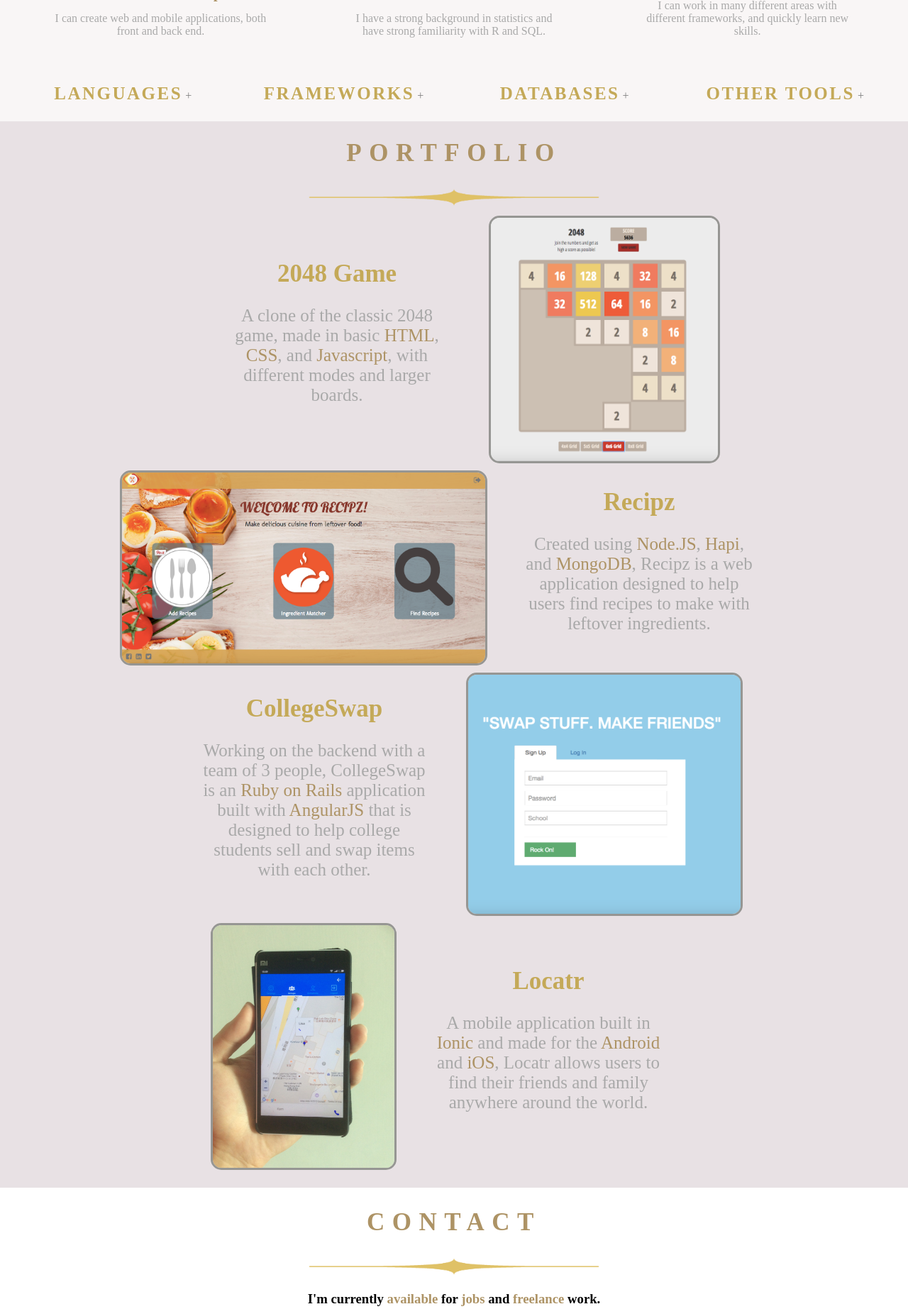
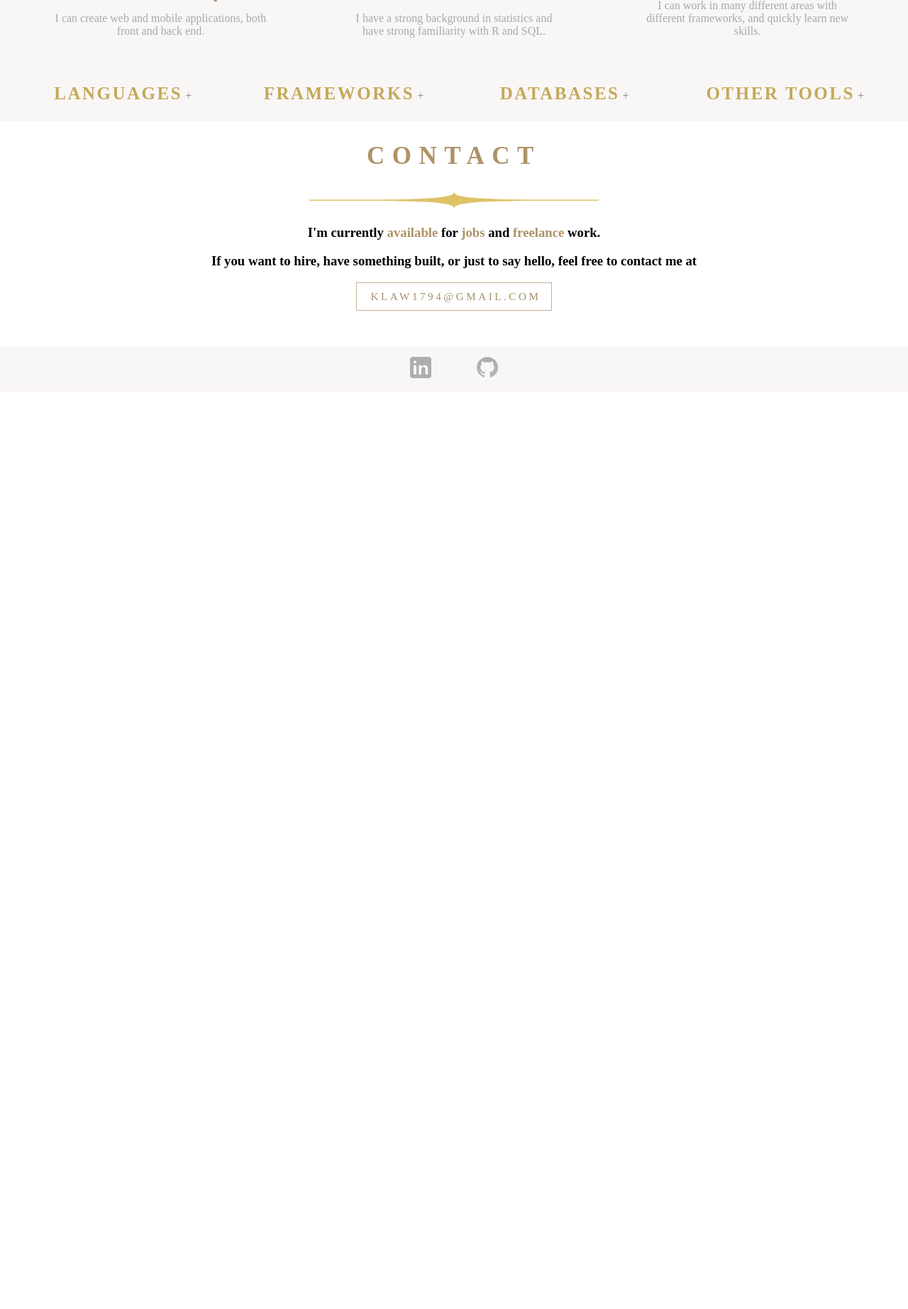
Before and after one commit to raptattention/kodylaw.com, a PHP site: page / in a window 1280 px wide. Shown: the part 1736-3581 px from the top of the page at 71% size. After the commit the page ends 2269 px from the top, so only its background shows below. Run offline with PHP 8.4, Linux system fonts and the light colour scheme; some web fonts are replaced.

Commit message:
Remove portfolio items

```diff
--- a/css/style.css
+++ b/css/style.css
@@ -269,85 +269,9 @@ ul li {
   transform: rotate(45deg);
 }
 
-.portfolio {
-	background-color: #E8E1E4;
-	padding-bottom: 15px;
-}
-
-.portfolio h2 {
-	margin-top: 0;
-	padding-top: 25px;
-}
-
 .divider {
 	width: 33%;
 	height: 25px;
-}
-
-.portfolioItem {
-	width: 100%;
-	margin-top: 10px;
-	margin-bottom: 10px;
-}
-
-.portfolioItem img {
-	border-radius: 15px;
-	display: inline-block;
-	border: 3px solid #969693;
-	vertical-align: middle;
-}
-
-#gameImage {
-	width: 25%;
-}
-
-#recipzImage {
-	width: 40%;
-}
-
-#collegeswapImage {
-	width: 30%;
-}
-
-#locatrImage {
-	width: 20%;
-}
-
-.portfolioDescription {
-	width: 25%;
-	display: inline-block;
-	vertical-align: middle;
-	margin-right: 50px;
-	margin-left: 50px;
-	padding-top: 0;
-}
-
-.portfolioDescription h3 {
-	color: #c4a958;
-	margin-top: 5px;
-	margin-bottom: 5px;
-}
-
-.portfolioDescription p {
-	color: darkgrey;
-}
-
-@media (min-width: 1143px) {
-	.portfolioDescription h3 {
-		font-size: 35px;
-	}
-	.portfolioDescription p {
-		font-size: 25px;
-	}
-}
-
-@media (min-width: 850px) and (max-width: 1143px){
-	.portfolioDescription h3 {
-		font-size: 30px;
-	}
-	.portfolioDescription p {
-		font-size: 20px;
-	}
 }
 
 @media (max-width: 920px) and (min-width: 480px) {
@@ -373,11 +297,6 @@ ul li {
 		font-size: 30px;
 	}
 
-	.portfolioDescription {
-		width: 55%;
-		margin: 0;
-	}
-
 	#websiteName {
 		margin-bottom: 10px;
 	}
--- a/index.html
+++ b/index.html
@@ -110,38 +110,6 @@
         </div>
       </div>
     </section>
-    <section class="portfolio">
-      <h2>PORTFOLIO</h2>
-      <img class="divider" src="../img/divider.png">
-      <div class="portfolioItem">
-        <div class="portfolioDescription" id="gameDescription">
-          <h3>2048 Game</h3>
-          <p>A clone of the classic 2048 game, made in basic <span>HTML</span>, <span>CSS</span>, and <span>Javascript</span>, with different modes and larger boards.</p>
-        </div>
-        <a href="http://2048-game.bitballoon.com/"><img src="../img/2048.png" id="gameImage"></a>
-      </div>
-      <div class="portfolioItem">
-        <a href="https://recipz.herokuapp.com/"><img src="../img/recipz.png" id="recipzImage"></a>
-        <div class="portfolioDescription" id="gameDescription">
-          <h3>Recipz</h3>
-          <p>Created using <span>Node.JS</span>, <span>Hapi</span>, and <span>MongoDB</span>, Recipz is a web application designed to help users find recipes to make with leftover ingredients.</p>
-        </div>
-      </div>
-      <div class="portfolioItem">
-        <div class="portfolioDescription" id="gameDescription">
-          <h3>CollegeSwap</h3>
-          <p>Working on the backend with a team of 3 people, CollegeSwap is an <span>Ruby on Rails</span> application built with <span>AngularJS</span> that is designed to help college students sell and swap items with each other.</p>
-        </div>
-        <a href="https://collegeswap.herokuapp.com/#/"><img src="../img/collegeswap.png" id="collegeswapImage"></a>
-      </div>
-      <div class="portfolioItem">
-        <a href="https://github.com/WDI-HK-8/Locatr-app"><img src="../img/locatr.jpg" id="locatrImage"></a>
-        <div class="portfolioDescription" id="gameDescription">
-          <h3>Locatr</h3>
-          <p>A mobile application built in <span>Ionic</span> and made for the <span>Android</span> and <span>iOS</span>, Locatr allows users to find their friends and family anywhere around the world.</p>
-        </div>
-      </div>
-    </section>
     <section class="contactInfo">
       <h2>CONTACT</h2>
       <img class="divider" src="../img/divider.png">
```
